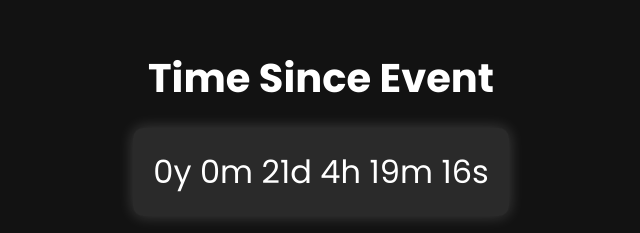
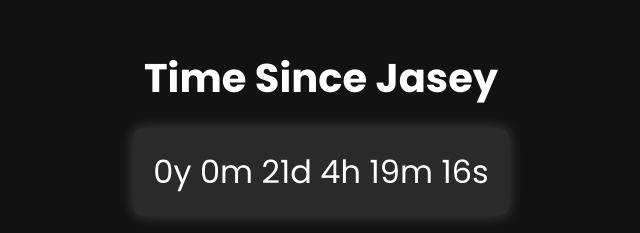
Before and after one commit to jasonmeier33012/jasonmeier33012.github.io, a plain HTML site: page index.html in a window 1280 px wide. Shown: the part 248-481 px from the top of the page, 319-959 px from the left. Drawn offline with Linux system fonts and the light colour scheme.

Commit message:
Update index.html

```diff
--- a/index.html
+++ b/index.html
@@ -9,7 +9,7 @@
 </head>
 <body>
     <div class="container">
-        <h1>Time Since Event</h1>
+        <h1>Time Since Jasey</h1>
         <div id="counter">Loading...</div>
         <button id="spawnButton">Click Me!</button>
     </div>
```
